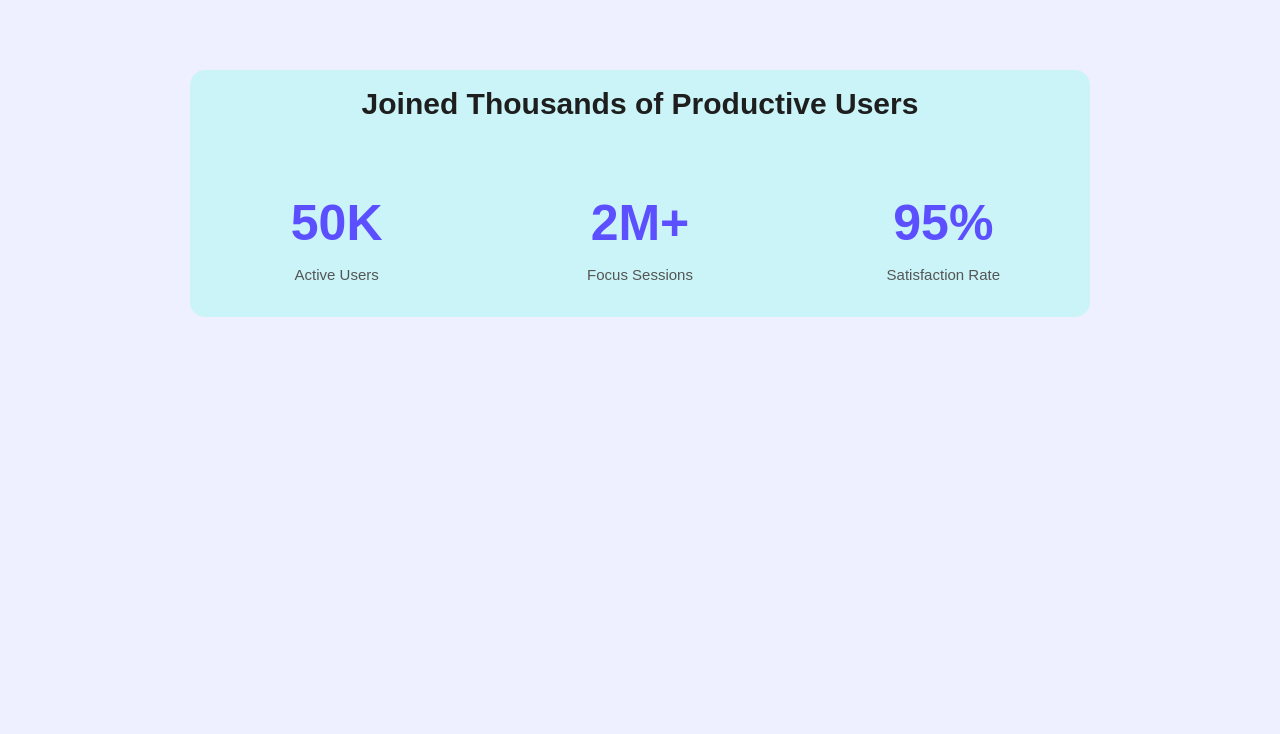
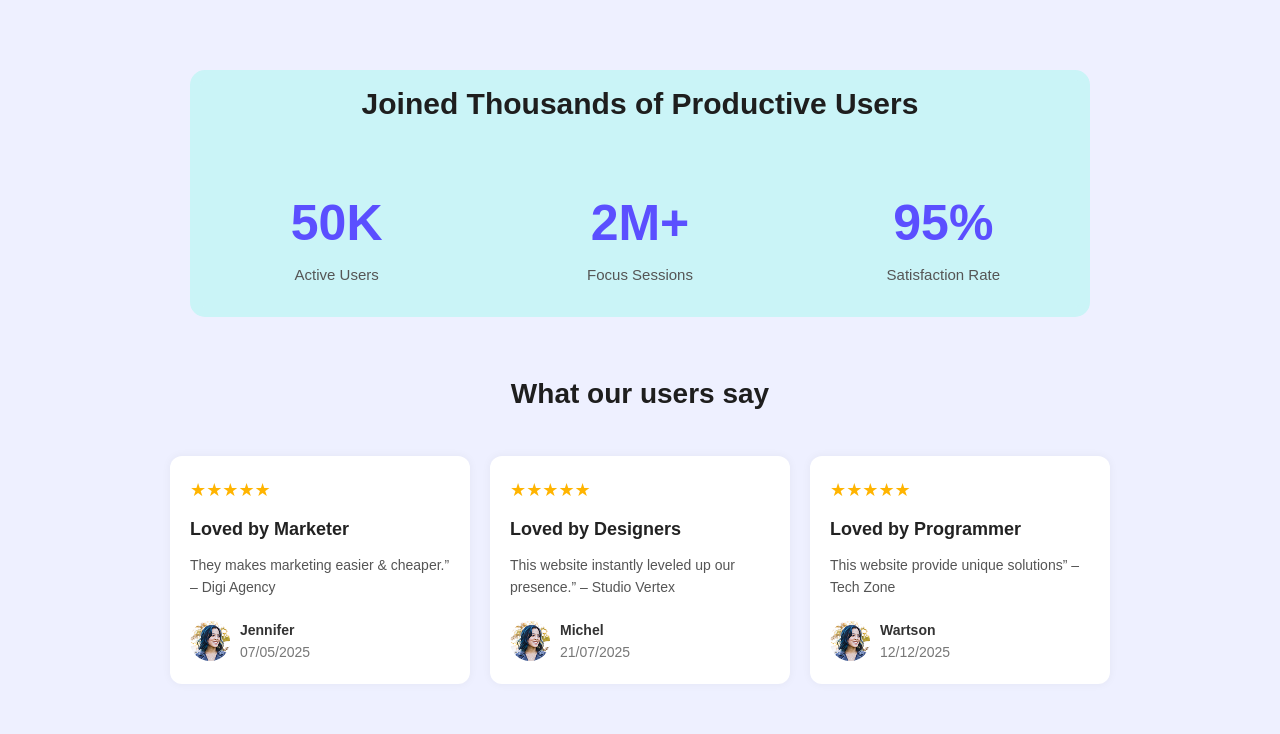
Before and after one commit to cyberzyx/assignment-01, a plain HTML site: page Assignment-01/Assignment 01.html in a window 1280 px wide. Shown: the part 1135-1869 px from the top of the page. Before the commit the page ends 1457 px from the top, so only its background shows below. Drawn offline with Linux system fonts and the light colour scheme.

Commit message:
Users Feedback Section

```diff
--- a/Assignment-01/Assignment 01.html
+++ b/Assignment-01/Assignment 01.html
@@ -52,5 +52,55 @@
     </div>
   </section>
 
+  <section class="feedback-section">
+  <h2>What our users say</h2>
+  <div class="reviews-container">
+
+    <!-- Review Card 1 -->
+    <div class="review-card">
+      <div class="stars">★★★★★</div>
+      <div class="review-title">Loved by Marketer</div>
+      <div class="review-text">They makes marketing easier & cheaper.” – Digi Agency</div>
+      <div class="reviewer">
+        <img src="/Assignment-01/Assets/avatar.png" alt="Reviewer Image">
+        <div class="reviewer-info">
+          <div class="name">Jennifer</div>
+          <div class="date">07/05/2025</div>
+        </div>
+      </div>
+    </div>
+
+    <!-- Review Card 2 -->
+    <div class="review-card">
+      <div class="stars">★★★★★</div>
+      <div class="review-title">Loved by Designers</div>
+      <div class="review-text">This website instantly leveled up our presence.” – Studio Vertex</div>
+      <div class="reviewer">
+        <img src="/Assignment-01/Assets/avatar.png" alt="Reviewer Image">
+        <div class="reviewer-info">
+          <div class="name">Michel</div>
+          <div class="date">21/07/2025</div>
+        </div>
+      </div>
+    </div>
+
+    <!-- Review Card 3 -->
+    <div class="review-card">
+      <div class="stars">★★★★★</div>
+      <div class="review-title">Loved by Programmer</div>
+      <div class="review-text">This website provide unique solutions” – Tech Zone</div>
+      <div class="reviewer">
+        <img src="/Assignment-01/Assets/avatar.png" alt="Reviewer Image">
+        <div class="reviewer-info">
+          <div class="name">Wartson</div>
+          <div class="date">12/12/2025</div>
+        </div>
+      </div>
+    </div>
+
+  </div>
+</section>
+
+
 </body>
 </html>
--- a/Assignment-01/style.css
+++ b/Assignment-01/style.css
@@ -138,3 +138,76 @@ body {
       margin-bottom: 20px;
 
     }
+
+    /* Feedback Section */
+ .feedback-section {
+      background-color: #eef0ff;
+      padding: 50px 20px;
+      text-align: center;
+    }
+
+    .feedback-section h2 {
+      font-size: 28px;
+      margin-bottom: 40px;
+      color: #1e1e1e;
+    }
+
+    .reviews-container {
+      display: flex;
+      gap: 20px;
+      justify-content: center;
+      flex-wrap: wrap;
+      max-width: 1200px;
+      margin: 0 auto;
+    }
+
+    .review-card {
+      background-color: #fff;
+      border-radius: 12px;
+      padding: 20px;
+      width: 300px;
+      box-shadow: 0 0 10px rgba(0,0,0,0.05);
+      text-align: left;
+    }
+
+    .stars {
+      color: #ffb400;
+      font-size: 18px;
+      margin-bottom: 10px;
+    }
+
+    .review-title {
+      font-weight: bold;
+      font-size: 18px;
+      margin-bottom: 10px;
+      color: #222;
+    }
+
+    .review-text {
+      font-size: 14px;
+      color: #555;
+      margin-bottom: 20px;
+    }
+
+    .reviewer {
+      display: flex;
+      align-items: center;
+      gap: 10px;
+    }
+
+    .reviewer img {
+      width: 40px;
+      height: 40px;
+      border-radius: 50%;
+      object-fit: cover;
+    }
+
+    .reviewer-info {
+      font-size: 14px;
+      color: #777;
+    }
+
+    .reviewer-info .name {
+      font-weight: bold;
+      color: #333;
+    }
```
